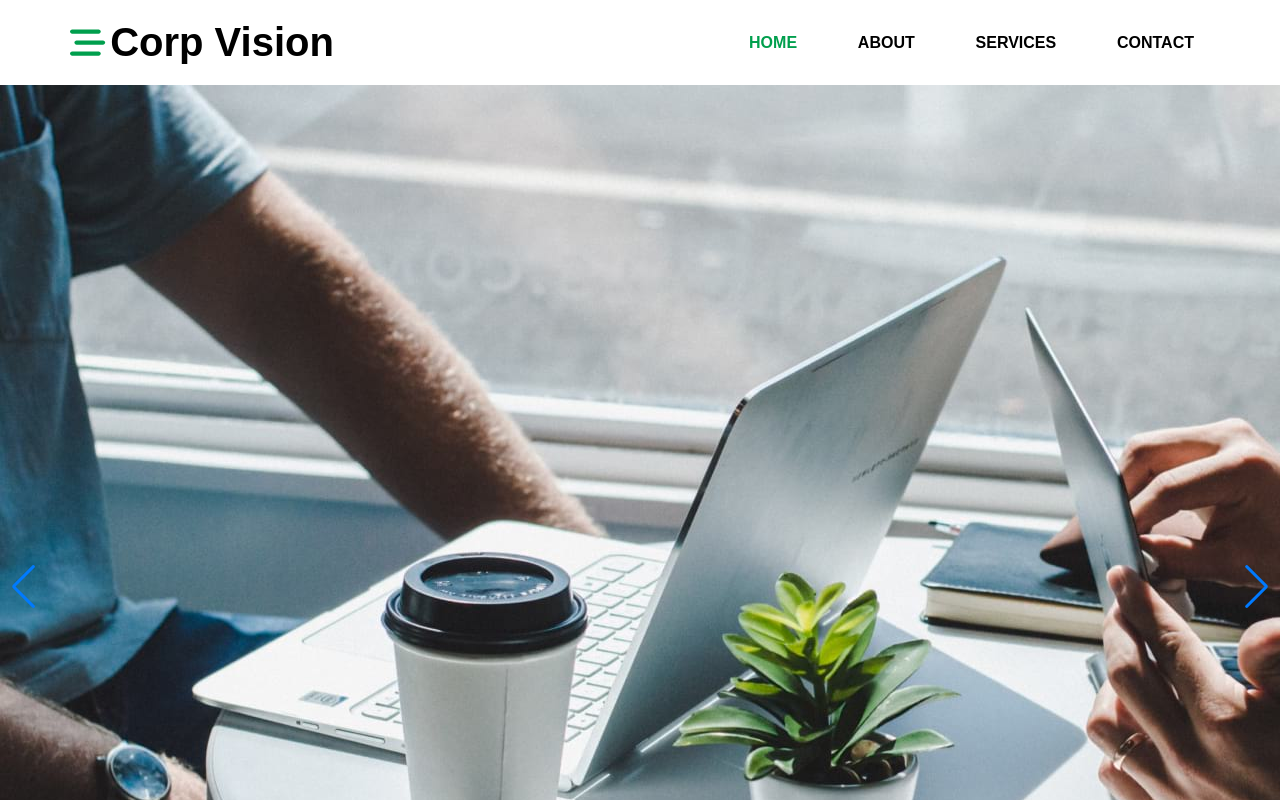
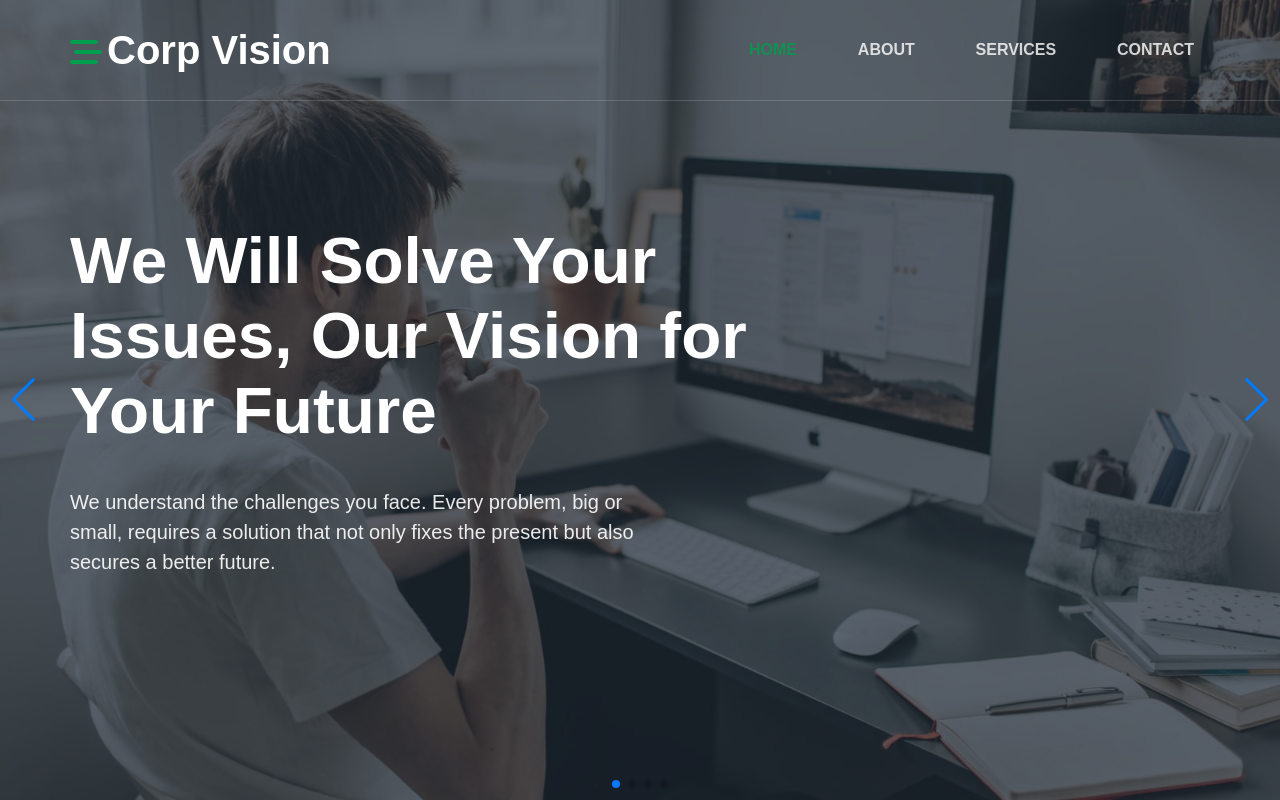
Before and after one commit to Son-Tr/corp-vision, a React (Create React App) app: page / in a window 1280 px wide. Shown: the top 800 px of the page. Built offline with nearby package versions, Linux system fonts and the light colour scheme.

Commit message:
update style for header andd banner, add swiper

```diff
--- a/src/App.js
+++ b/src/App.js
@@ -9,7 +9,7 @@ import ErrorPage from './pages/ErrorPage';
 
 function App() {
   return (
-    <div >
+    <>
       <Routes>
         <Route path='/' element={<Layout Component={Home} />} />
         <Route path='/about' element={<Layout Component={About} />} />
@@ -18,7 +18,7 @@ function App() {
         <Route path='*' element={<Layout Component={ErrorPage} />} />
 
       </Routes>
-    </div>
+    </>
   );
 }
 
--- a/src/components/Banner/Banner.js
+++ b/src/components/Banner/Banner.js
@@ -1,46 +1,85 @@
 import React from "react";
-import "./Banner.scss"
-import { b1,b2 } from "../../assets/img/img";
+import "./Banner.scss";
+import { b1, b2, b3, b4 } from "../../assets/img/img"; // Assuming these are valid imports for the images
+
 // Import Swiper React components
-import { Swiper, SwiperSlide } from 'swiper/react';
+import { Swiper, SwiperSlide } from "swiper/react";
 
 // Import Swiper styles
-import 'swiper/css';
-import 'swiper/css/effect-fade';
-import 'swiper/css/navigation';
-import 'swiper/css/pagination';
+import "swiper/css";
+import "swiper/css/effect-fade";
+import "swiper/css/navigation";
+import "swiper/css/pagination";
+
 // import required modules
-import { Autoplay, EffectFade, Navigation, Pagination } from 'swiper/modules';
+import { Autoplay, EffectFade, Navigation, Pagination } from "swiper/modules";
+
 function Banner() {
+    const banners = [
+        {
+            id: 1,
+            title: "We Will Solve Your Issues, Our Vision for Your Future",
+            content: "We understand the challenges you face. Every problem, big or small, requires a solution that not only fixes the present but also secures a better future.",
+            backgroundImage: b1
+        },
+        {
+            id: 2,
+            title: "Embracing success do our best, need best advice",
+            content: "Success doesn't happen by chance; it’s built on smart decisions, relentless effort, and expert guidance. ",
+            backgroundImage: b2
+        },
+        {
+            id: 3,
+            title: "Digital transformation driven by technology",
+            content: "We understand that embracing digital change is not just about adopting the latest tools; it’s about fundamentally rethinking how you operate and deliver value.",
+            backgroundImage: b3
+        },
+        {
+            id: 4,
+            title: "For those who believe in leaving a mark",
+            content: "Success is not merely measured by profits but by the impact you have on your community, industry, and the world.",
+            backgroundImage: b4
+        }
+    ];
+
     return (
         <div>
             <Swiper
                 spaceBetween={30}
-                effect={'fade'}
+                effect={"fade"}
                 navigation={true}
                 pagination={{
                     clickable: true,
                 }}
                 loop={true}
-
                 autoplay={{
                     delay: 2500,
                     disableOnInteraction: false,
                 }}
-
-                modules={[EffectFade, Navigation, Pagination,Autoplay]}
+                modules={[EffectFade, Navigation, Pagination]}
                 className="mySwiper"
             >
-                <SwiperSlide>
-                    <img src={b1} alt="" />
-                </SwiperSlide>
-                <SwiperSlide>
-                    <img src={b2} alt="" />
-                </SwiperSlide>
+                {banners.map(({ id, title, content, backgroundImage }) => (
+                    <SwiperSlide key={id}>
+                        <div
+                            className="banner-slider"
+                            style={{
+                                backgroundImage: `url(${backgroundImage})`,
+                            }}
+                        >
+                            <div className="container">
+                                <h1 className="banner-title">{title}</h1>
+                                <p className="banner-content">{content}</p>
+                                <div className="over-play">
+                            </div>
+
+                            </div>
+                        </div>
+                    </SwiperSlide>
+                ))}
             </Swiper>
-
         </div>
-    )
+    );
 }
 
 export default Banner;
--- a/src/components/Banner/Banner.scss
+++ b/src/components/Banner/Banner.scss
@@ -1,2 +1,49 @@
 @import "../../styles/mixins";
 @import "../../styles/variables";
+
+
+.banner-slider {
+    min-height: 800px;
+    background-position: top;
+    background-repeat: no-repeat;
+    background-size: cover;
+    position: relative;
+
+    @include flex-center(center, center, row);
+
+    .container {
+        @include flex-center(center, flex-start, column);
+
+        .banner-title {
+            font-size: 4.1rem;
+            font-weight: 600;
+            margin: 0 0 1rem;
+            color: rgb(255, 255, 255);
+            max-width: 800px;
+            z-index: 1;
+        }
+
+        .banner-content {
+            font-size: 1.25rem;
+            z-index: 1;
+            max-width: 600px;
+            line-height: 30px;
+            color: #fff;
+            opacity: .9;
+            margin: 1.4rem 0 0;
+
+        }
+
+        .over-play {
+            position: absolute;
+            left: 0;
+            top: 0;
+            width: 100%;
+            height: 100%;
+            background: var(--layer);
+            z-index: 0;
+        }
+    }
+
+
+}
--- a/src/components/Header/Header.js
+++ b/src/components/Header/Header.js
@@ -19,7 +19,7 @@ function Header() {
         setIsMenu(!isMenu)
     }
     return (
-        <div>
+        <div className="nav-header">
             <header className="container">
                 <NavLink to="/">
                     <span className="icon-logo"><FontAwesomeIcon icon={faBarsStaggered} /></span>
--- a/src/components/Header/Header.scss
+++ b/src/components/Header/Header.scss
@@ -1,19 +1,38 @@
 @import "../../styles/mixins";
 @import "../../styles/variables";
 
+.nav-header {
+    // style for handle scroll
+    @include flex-center(center, center, row);
+    padding: 0;
+    height: 100px;
+    border-bottom: 1px solid rgba(231, 231, 231, 0.18);
+    position: fixed;
+    top: 0;
+    left: 0;
+    width: 100%;
+    z-index: 2;
+
+    // style header
+    &.nav-header-fixed{
+        width: 80px
+    }
+
+
+
     header {
+        @include flex-center(space-between, center, row);
         padding: 20px 0;
-    @include flex-center(space-between, center, row);
 
         .icon-logo {
             color: var(--primary-color);
-        font-size: 2.2rem;
+            font-size: 2rem;
             line-height: 2rem;
             margin-right: 5px;
         }
 
         .logo {
-        // color: #fff;
+            color: #fff;
             font-size: 2.5rem;
             font-weight: 700;
         }
@@ -32,6 +51,8 @@ header {
                 text-transform: uppercase;
                 padding: 0.5rem 1rem;
                 position: relative;
+                color: #fff;
+                opacity: 0.8;
 
                 &:hover {
                     color: var(--primary-color);
@@ -47,6 +68,10 @@ header {
             display: none;
         }
 
+
+
+
+
         //responsive
 
         @include responsive-max(991px) {
@@ -60,7 +85,7 @@ header {
                 background: var(--primary-color);
                 border-radius: 4px;
                 text-align: center;
-            z-index: 1;
+                z-index: 2;
             }
 
             nav {
@@ -82,6 +107,7 @@ header {
                     opacity: 1;
                     overflow: hidden;
                     height: 420px;
+                    z-index: 2;
                 }
 
                 .nav-link {
@@ -104,3 +130,5 @@ header {
 
         }
     }
+
+}
```
Lines whose indentation alone changed are shown as unchanged.
